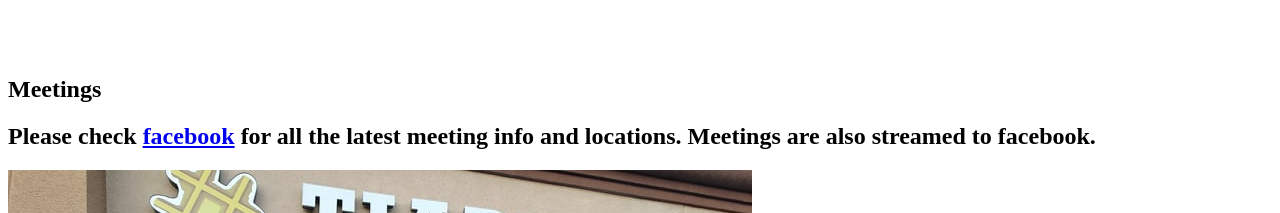
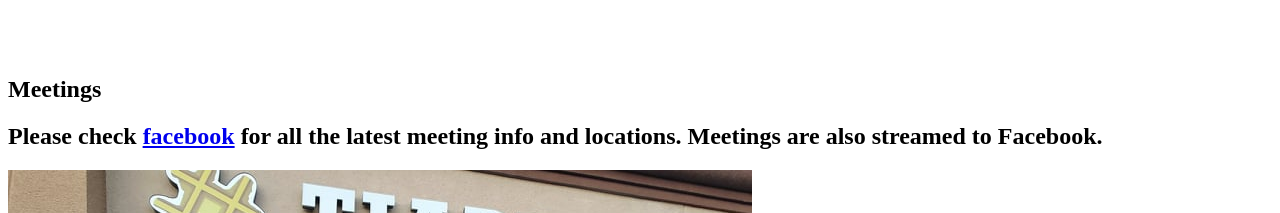
Before and after one commit to leefisher/lvyp-kiwanis, a Next.js app: page /meetings in a window 1280 px wide. Shown: the part 1660-1873 px from the top of the page. Built offline with nearby package versions, Linux system fonts and the light colour scheme.

Commit message:
capitalized Facebook

```diff
--- a/pages/meetings.js
+++ b/pages/meetings.js
@@ -16,7 +16,7 @@
               facebook
             </a>{" "}
             for all the latest meeting info and locations. Meetings are also
-            streamed to facebook.
+            streamed to Facebook.
           </h2>
           <div class="flex flex-wrap -mx-4 -mb-10 text-center bg-gradient-to-br from-blue-300 to-purple-100">
             <div class="sm:w-1/2 mb-10 px-4">
```
